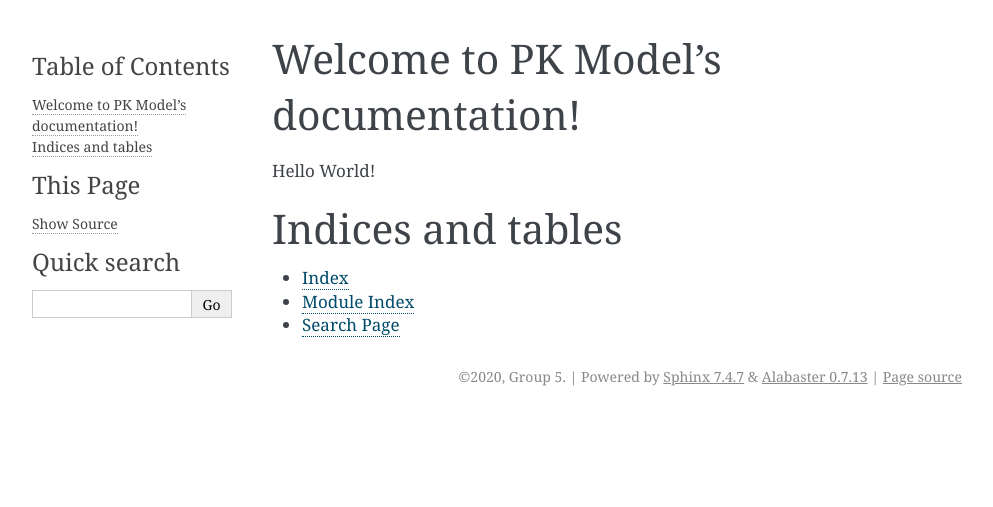
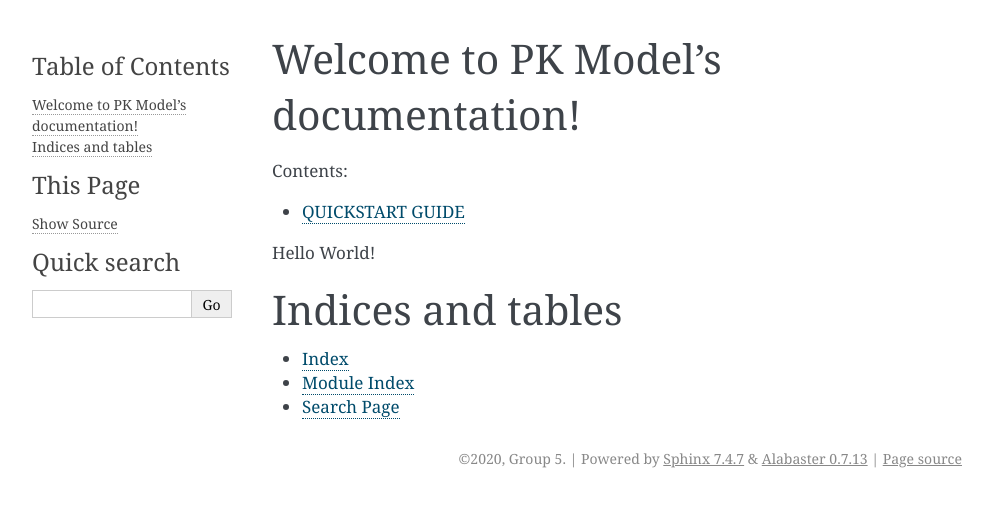
Before and after one commit to smf541/PK-Group5, a Sphinx documentation site: the page built from docs/index.rst, in a window 1280 px wide. Shown: the top 507 px of the page, without its empty margins (148-1141 px from the left). Built offline with Sphinx 7.4.7, drawn with Linux system fonts in a browser that asks for light colours.

Commit message:
#12 add placeholder for a quickstart guide

```diff
--- a/docs/index.rst
+++ b/docs/index.rst
@@ -10,6 +10,8 @@ Welcome to PK Model's documentation!
    :maxdepth: 2
    :caption: Contents:
 
+   quickstart
+
 Hello World!
 
 Indices and tables
--- /dev/null
+++ b/docs/quickstart.rst
@@ -0,0 +1,3 @@
+QUICKSTART GUIDE
+======================
+A very handy quickstart guide (to be written later).
```
